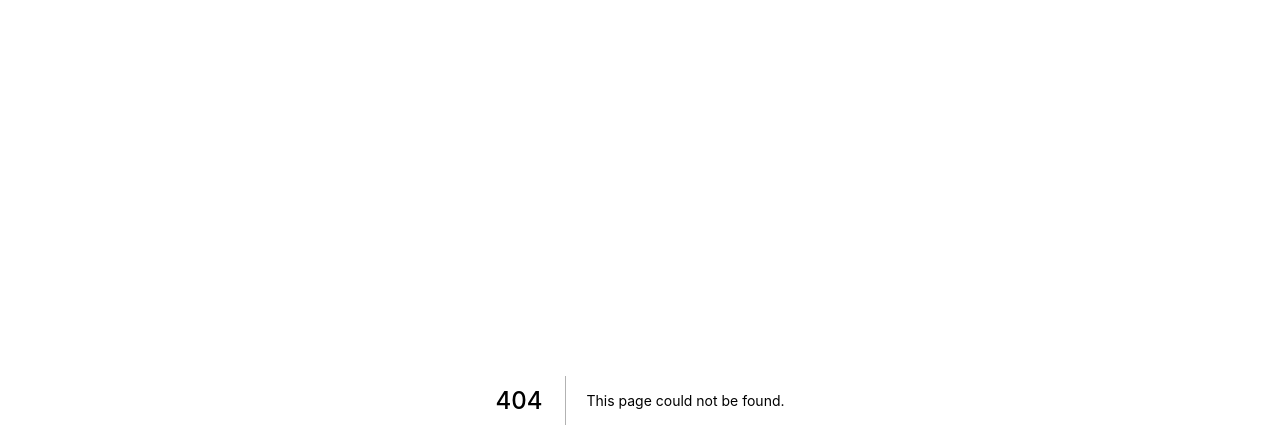
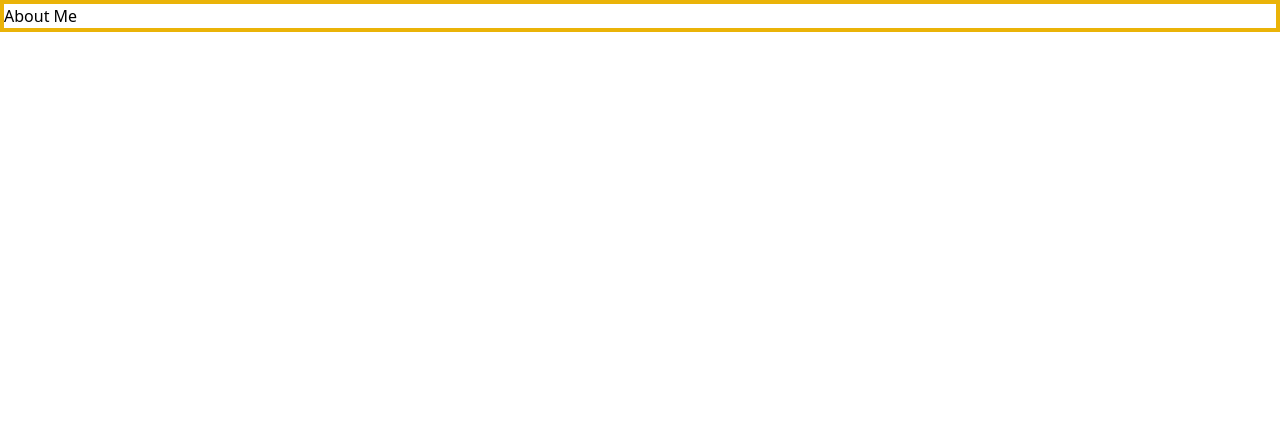
Before and after one commit to edgar-arturo-arrizon/portfolio-nextjs, a Next.js app: page /about in a window 1280 px wide. Before the commit this address had no page. Shown: the top 448 px of the page. Built offline with nearby package versions, Linux system fonts and the light colour scheme.

Commit message:
forgot to make branch

```diff
--- /dev/null
+++ b/pages/about.js
@@ -0,0 +1,10 @@
+
+const About = () => {
+  return (
+    <section className=" border-yellow-500 border-4 min-w-screen">
+      About Me
+    </section>
+  )
+}
+
+export default About;
--- a/pages/index.js
+++ b/pages/index.js
@@ -1,12 +1,13 @@
 import Intro from './intro.js';
 import Services from './services.js';
+import About from './About.js';
 
 export default function Home() {
   return (
    <div className="bg-slate-500 min-h-screen">
     <Intro />
     <Services />
-    <section className=" border-yellow-500 border-4 min-w-screen">About Me</section>
+    <About />
     <footer>call me beep me if ya wanna reach me</footer>
    </div>
   )
```
